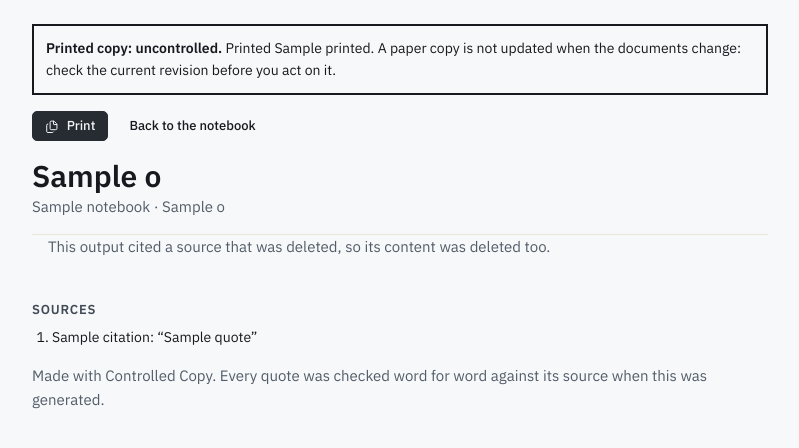
After one commit to remkostas/Controlled-Copy, a FastAPI app: template src/controlled_copy/web/templates/print.html in a window 1280 px wide. The commit adds this page. Shown: the top 448 px of the page, without its empty margins (240-1039 px from the left). Run offline with FastAPI, Linux system fonts and the light colour scheme; the template is opened without the code that fills it: most values are stand-ins (such as "Sample title", 1, 10 or a date in 2020); parts of the project's set-up code (start-up, migrations or seed data) failed here and were passed over; some libraries are stand-ins or nearby versions.

Commit message:
Print: Studio outputs and Resolution Cards as a stamped, uncontrolled copy
Issue #16 asked for Word downloads for operators. In document control
the real question is paper: a printed instruction goes out of date
without anyone noticing. Every output now has Print, which opens a
clean page that prints itself:

- stamped "Printed copy: uncontrolled", with the print time and "check
  the current revision before you act on it";
- the sections (or the card's status, situation, context and
  applicability), then every quote listed by its citation number;
- only from the visitor's own notebook, no-store.

The output body moved into partials/output_body.html so the panel and
the print page render it the same way. A Word export would need a new
document library two days before delivery; Markdown download stays.

Fixes #16

Co-Authored-By: Claude Opus 5.5 <noreply@anthropic.com>

```diff
--- a/src/controlled_copy/web/routes.py
+++ b/src/controlled_copy/web/routes.py
@@ -29,7 +29,7 @@ from controlled_copy.plugins import StudioAction
 from controlled_copy.providers.base import ProviderError
 from controlled_copy.purge import remove_uploads
 from controlled_copy.services import Services
-from controlled_copy.storage.db import connect
+from controlled_copy.storage.db import connect, utcnow
 from controlled_copy.storage.repo import CapacityReached, OwnedNotebook, sources_full
 from controlled_copy.studio.actions import run_overview_template, suggested_questions, suggestions_key
 from controlled_copy.studio.engine import core_templates
@@ -567,6 +567,28 @@ def output_as_markdown(
     return Response(text, media_type="text/markdown; charset=utf-8", headers=headers)
 
 
+@router.get("/notebooks/{notebook_id}/outputs/{output_id}/print")
+def output_for_print(request: Request, notebook_id: str, output_id: str, services: SessionDep) -> Response:
+    """A Studio output or Resolution Card as a printable page, stamped as an uncontrolled copy;
+    only from the visitor's own notebook."""
+    notebook = owned_notebook(services, notebook_id)
+    row = services.repo.get_output(notebook, output_id) if notebook is not None else None
+    view = (
+        views.output_view(row, open_=True, partials=request.app.state.registry.output_partials)
+        if row is not None
+        else None
+    )
+    if view is None or view["kind"] != "ok":
+        return PlainTextResponse("Not found.", status_code=404)
+    response = render(
+        request,
+        "print.html",
+        {"o": view, "notebook": notebook, "printed": views.time_label(utcnow())},
+    )
+    response.headers["Cache-Control"] = "no-store"
+    return response
+
+
 def render_output(request: Request, services: Services, notebook: OwnedNotebook, output_id: str) -> Response:
     row = services.repo.get_output(notebook, output_id)
     partials = request.app.state.registry.output_partials
--- a/src/controlled_copy/web/static/css/app.css
+++ b/src/controlled_copy/web/static/css/app.css
@@ -1573,3 +1573,47 @@ details.paste > summary.btn {
 .applicability + .applicability {
   margin-top: var(--sp-2);
 }
+
+/* Printable page of a Studio output or Resolution Card */
+.print-page {
+  background: var(--surface-panel);
+}
+.print-sheet {
+  max-width: 48rem;
+  margin: 0 auto;
+  padding: var(--sp-6) var(--sp-4);
+  display: grid;
+  gap: var(--sp-4);
+}
+.print-stamp {
+  padding: var(--sp-3);
+  border: 2px solid var(--text);
+  font-size: var(--fs-sm);
+}
+.print-actions {
+  display: flex;
+  gap: var(--sp-2);
+}
+.print-sources ol {
+  margin: 0;
+  padding-left: var(--sp-5);
+  display: grid;
+  gap: var(--sp-2);
+  font-size: var(--fs-sm);
+}
+@media print {
+  .print-actions {
+    display: none;
+  }
+  .print-page {
+    background: #fff;
+  }
+  .print-page .cite {
+    border: 0;
+    background: none;
+    color: inherit;
+    padding: 0;
+    font-size: 0.75em;
+    vertical-align: super;
+  }
+}
--- a/src/controlled_copy/web/static/js/app.js
+++ b/src/controlled_copy/web/static/js/app.js
@@ -6,6 +6,14 @@
   const $ = (sel, root = document) => root.querySelector(sel);
   const $$ = (sel, root = document) => Array.from(root.querySelectorAll(sel));
   const workspace = () => $(".workspace");
+
+  // Printable page of a Studio output: print on open, and again from its button.
+  document.addEventListener("click", (event) => {
+    if (event.target.closest("[data-print]")) window.print();
+  });
+  document.addEventListener("DOMContentLoaded", () => {
+    if (document.body.hasAttribute("data-autoprint")) window.setTimeout(() => window.print(), 300);
+  });
 
   // Notebook switcher submits on change.
   document.addEventListener("change", (event) => {
--- /dev/null
+++ b/src/controlled_copy/web/templates/partials/output_body.html
@@ -0,0 +1,24 @@
+{% from "partials/macros.html" import cites %}
+{% if o.kind == 'ok' and o.partial %}
+{% include o.partial %}
+{% elif o.kind == 'ok' %}
+{% for sec in o.sections %}
+<section class="output__section">
+  <h3>{{ sec.title }}</h3>
+  {% if sec.entries %}
+  <ul>
+    {% for it in sec.entries %}
+    <li>{% if it.type_label %}<span class="badge">{{ it.type_label }}</span> {% endif %}{{ it.text }} {{ cites(it.cites) }}</li>
+    {% endfor %}
+  </ul>
+  {% else %}
+  <p class="muted">Nothing in the selected sources supports this section.</p>
+  {% endif %}
+</section>
+{% endfor %}
+{% if o.removed %}<p class="muted">{{ o.removed }} statement{{ '' if o.removed == 1 else 's' }} removed because the quote could not be verified.</p>{% endif %}
+{% elif o.kind == 'unavailable' %}
+<p class="muted">This output was made by a feature that is switched off, so it is not shown.</p>
+{% else %}
+<p class="muted">This output cited a source that was deleted, so its content was deleted too.</p>
+{% endif %}
--- /dev/null
+++ b/src/controlled_copy/web/templates/print.html
@@ -0,0 +1,28 @@
+{% extends "base.html" %}
+{% block title %}{{ o.title }} · printed copy · {{ product_name }}{% endblock %}
+{% block body_attrs %} class="print-page" data-autoprint{% endblock %}
+{% block content %}
+<main class="print-sheet">
+  <p class="print-stamp" role="note"><strong>Printed copy: uncontrolled.</strong> Printed {{ printed }}. A paper copy is not updated when the documents change: check the current revision before you act on it.</p>
+  <p class="print-actions">
+    <button type="button" class="btn btn--sm btn--primary" data-print>{{ icon('files') }} Print</button>
+    <a class="btn btn--sm btn--ghost" href="/app?nb={{ notebook.id }}">Back to the notebook</a>
+  </p>
+  <header class="print-head">
+    <h1>{{ o.title }}</h1>
+    <p class="muted">{{ notebook.title }} · {{ o.meta_label }}</p>
+  </header>
+  <div class="output__body">
+    {% include "partials/output_body.html" %}
+  </div>
+  {% if o.extra.citations %}
+  <section class="output__section print-sources">
+    <h3>Sources</h3>
+    <ol>
+      {% for c in o.extra.citations %}<li value="{{ c.n }}">{{ c.label }}: “{{ c.quote }}”</li>{% endfor %}
+    </ol>
+  </section>
+  {% endif %}
+  <p class="muted print-foot">Made with {{ product_name }}. Every quote was checked word for word against its source when this was generated.</p>
+</main>
+{% endblock %}
--- a/src/controlled_copy/web/views.py
+++ b/src/controlled_copy/web/views.py
@@ -170,6 +170,7 @@ def output_view(
         "sections": [],
         "partial": None,
         "md_url": f"/notebooks/{row['notebook_id']}/outputs/{row['id']}.md",
+        "print_url": f"/notebooks/{row['notebook_id']}/outputs/{row['id']}/print",
     }
     if row["status"] == TOMBSTONE:
         return {**base, "kind": "tombstone", "title": "Studio output removed", "meta_label": created}
```
Also changed, not shown: docs/testing.md (+1 -0 lines), src/controlled_copy/web/templates/partials/output.html (+2 -23 lines), tests/e2e/test_print.py (added, +26 -0 lines), tests/governance/test_card_print.py (added, +15 -0 lines), tests/integration/test_print.py (added, +37 -0 lines).
